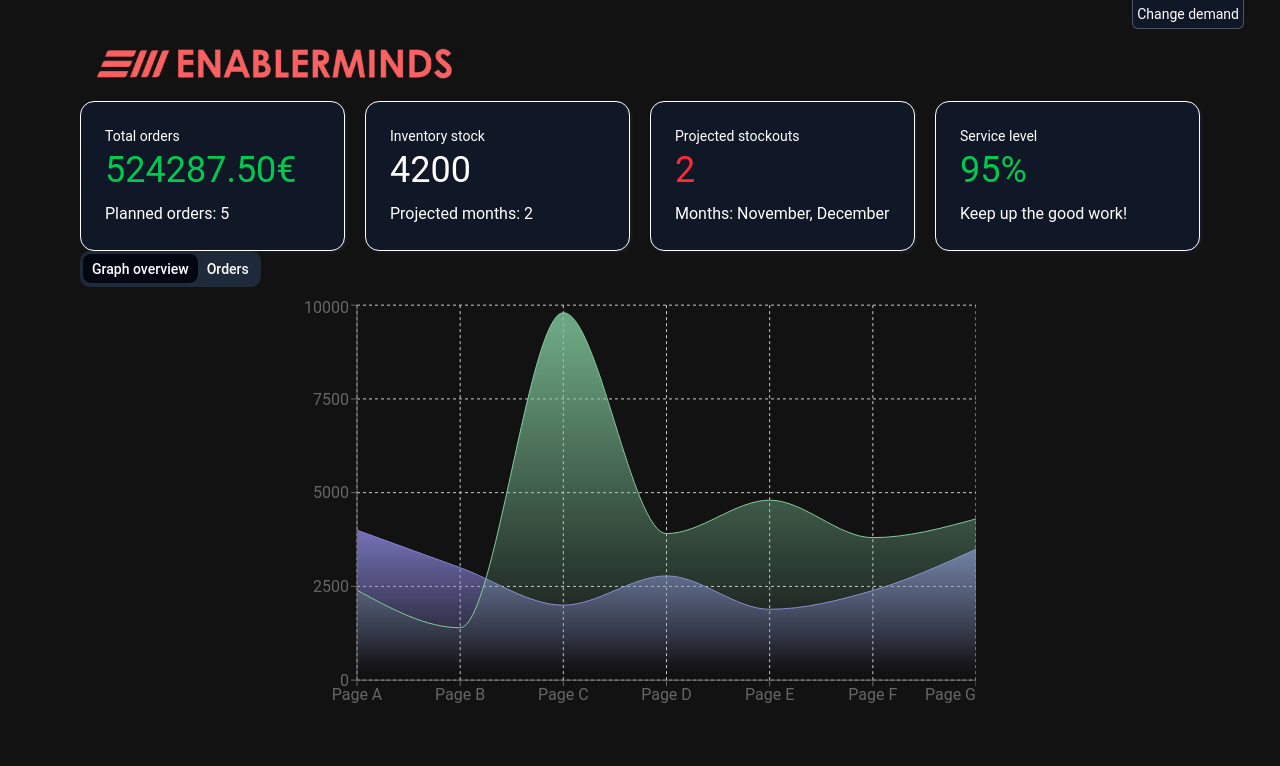
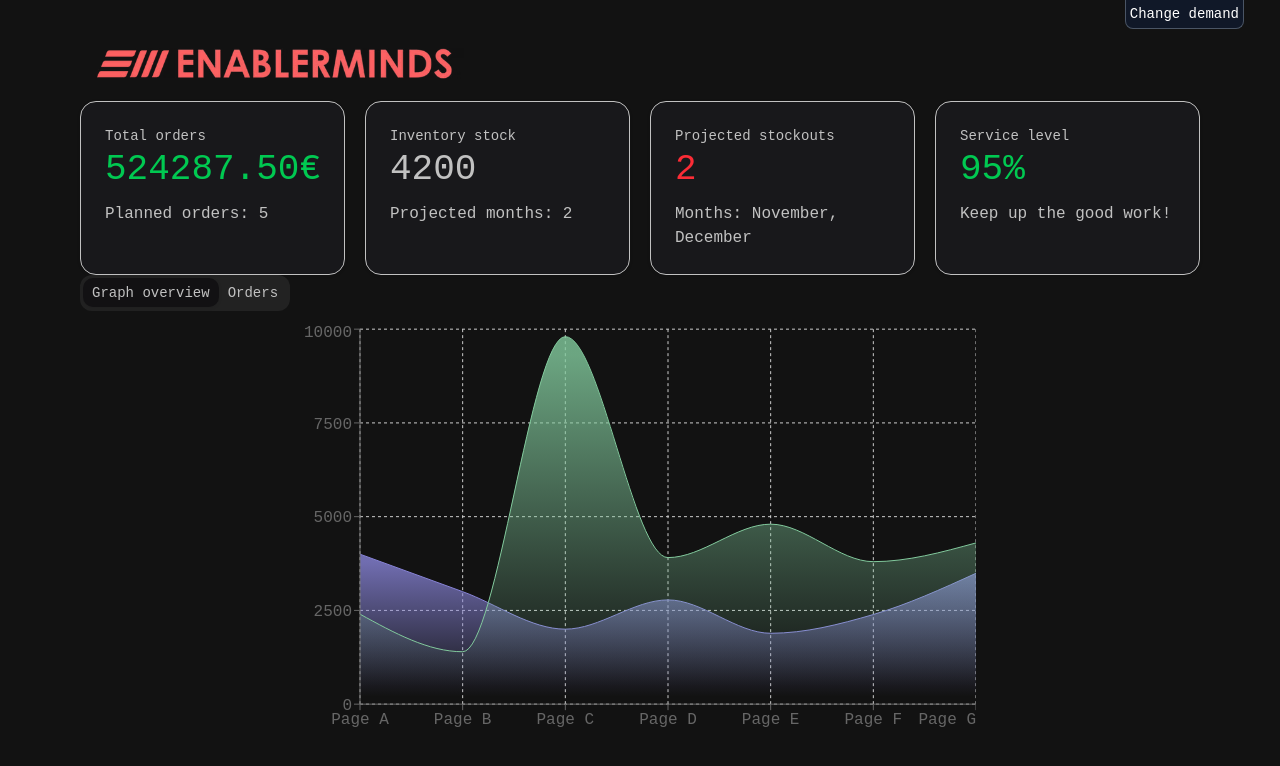
Before and after one commit to gmArsenopoulos/enabler-minds, a Next.js app: page / in a window 1280 px wide. Shown: the top 766 px of the page. Built offline with nearby package versions, Linux system fonts and the light colour scheme.

Commit message:
added theme

```diff
--- a/app/globals.css
+++ b/app/globals.css
@@ -4,110 +4,110 @@
 @custom-variant dark (&:is(.dark *));
 :root {
   --background: oklch(1.0000 0 0);
-  --foreground: oklch(0.1300 0.0280 261.6920);
+  --foreground: oklch(0.2101 0.0318 264.6645);
   --card: oklch(1.0000 0 0);
-  --card-foreground: oklch(0 0 0);
+  --card-foreground: oklch(0.2101 0.0318 264.6645);
   --popover: oklch(1.0000 0 0);
-  --popover-foreground: oklch(0.1300 0.0280 261.6920);
-  --primary: oklch(0.7017 0.1895 23.3274);
+  --popover-foreground: oklch(0.2101 0.0318 264.6645);
+  --primary: oklch(0.6716 0.1368 48.5130);
   --primary-foreground: oklch(1.0000 0 0);
-  --secondary: oklch(0.7017 0.1895 23.3274);
+  --secondary: oklch(0.5360 0.0398 196.0280);
   --secondary-foreground: oklch(1.0000 0 0);
-  --muted: oklch(0.9670 0.0030 264.5420);
-  --muted-foreground: oklch(0 0 0);
-  --accent: oklch(0.9670 0.0030 264.5420);
-  --accent-foreground: oklch(0.1300 0.0280 261.6920);
-  --destructive: oklch(0.7017 0.1895 23.3274);
-  --destructive-foreground: oklch(1.0000 0 0);
-  --border: oklch(0.8720 0.0100 258.3380);
-  --input: oklch(0.9280 0.0060 264.5310);
-  --ring: oklch(0.8720 0.0100 258.3380);
-  --chart-1: oklch(0.6056 0.2189 292.7172);
-  --chart-2: oklch(0.5413 0.2466 293.0090);
-  --chart-3: oklch(0.4907 0.2412 292.5809);
-  --chart-4: oklch(0.4320 0.2106 292.7591);
-  --chart-5: oklch(0.3796 0.1783 293.7446);
-  --sidebar: oklch(0.9670 0.0030 264.5420);
-  --sidebar-foreground: oklch(0 0 0);
-  --sidebar-primary: oklch(0.6280 0.2577 29.2339);
+  --muted: oklch(0.9670 0.0029 264.5419);
+  --muted-foreground: oklch(0.5510 0.0234 264.3637);
+  --accent: oklch(0.9491 0 0);
+  --accent-foreground: oklch(0.2101 0.0318 264.6645);
+  --destructive: oklch(0.6368 0.2078 25.3313);
+  --destructive-foreground: oklch(0.9851 0 0);
+  --border: oklch(0.9276 0.0058 264.5313);
+  --input: oklch(0.9276 0.0058 264.5313);
+  --ring: oklch(0.6716 0.1368 48.5130);
+  --chart-1: oklch(0.5940 0.0443 196.0233);
+  --chart-2: oklch(0.7214 0.1337 49.9802);
+  --chart-3: oklch(0.8721 0.0864 68.5474);
+  --chart-4: oklch(0.6268 0 0);
+  --chart-5: oklch(0.6830 0 0);
+  --sidebar: oklch(0.9670 0.0029 264.5419);
+  --sidebar-foreground: oklch(0.2101 0.0318 264.6645);
+  --sidebar-primary: oklch(0.6716 0.1368 48.5130);
   --sidebar-primary-foreground: oklch(1.0000 0 0);
-  --sidebar-accent: oklch(0.7017 0.1895 23.3274);
-  --sidebar-accent-foreground: oklch(1.0000 0 0);
-  --sidebar-border: oklch(0.8720 0.0100 258.3380);
-  --sidebar-ring: oklch(0.8720 0.0100 258.3380);
-  --font-sans: Roboto, sans-serif;
-  --font-serif: Playfair Display, serif;
-  --font-mono: Fira Code, monospace;
-  --radius: 0.625rem;
-  --shadow-x: 2px;
-  --shadow-y: 2px;
+  --sidebar-accent: oklch(1.0000 0 0);
+  --sidebar-accent-foreground: oklch(0.2101 0.0318 264.6645);
+  --sidebar-border: oklch(0.9276 0.0058 264.5313);
+  --sidebar-ring: oklch(0.6716 0.1368 48.5130);
+  --font-sans: Geist Mono, ui-monospace, monospace;
+  --font-serif: serif;
+  --font-mono: JetBrains Mono, monospace;
+  --radius: 0.75rem;
+  --shadow-x: 0px;
+  --shadow-y: 1px;
   --shadow-blur: 4px;
   --shadow-spread: 0px;
-  --shadow-opacity: 0.2;
-  --shadow-color: #FF6464;
-  --shadow-2xs: 2px 2px 4px 0px hsl(0 100% 69.6078% / 0.10);
-  --shadow-xs: 2px 2px 4px 0px hsl(0 100% 69.6078% / 0.10);
-  --shadow-sm: 2px 2px 4px 0px hsl(0 100% 69.6078% / 0.20), 2px 1px 2px -1px hsl(0 100% 69.6078% / 0.20);
-  --shadow: 2px 2px 4px 0px hsl(0 100% 69.6078% / 0.20), 2px 1px 2px -1px hsl(0 100% 69.6078% / 0.20);
-  --shadow-md: 2px 2px 4px 0px hsl(0 100% 69.6078% / 0.20), 2px 2px 4px -1px hsl(0 100% 69.6078% / 0.20);
-  --shadow-lg: 2px 2px 4px 0px hsl(0 100% 69.6078% / 0.20), 2px 4px 6px -1px hsl(0 100% 69.6078% / 0.20);
-  --shadow-xl: 2px 2px 4px 0px hsl(0 100% 69.6078% / 0.20), 2px 8px 10px -1px hsl(0 100% 69.6078% / 0.20);
-  --shadow-2xl: 2px 2px 4px 0px hsl(0 100% 69.6078% / 0.50);
-  --tracking-normal: 0em;
+  --shadow-opacity: 0.05;
+  --shadow-color: #000000;
+  --shadow-2xs: 0px 1px 4px 0px hsl(0 0% 0% / 0.03);
+  --shadow-xs: 0px 1px 4px 0px hsl(0 0% 0% / 0.03);
+  --shadow-sm: 0px 1px 4px 0px hsl(0 0% 0% / 0.05), 0px 1px 2px -1px hsl(0 0% 0% / 0.05);
+  --shadow: 0px 1px 4px 0px hsl(0 0% 0% / 0.05), 0px 1px 2px -1px hsl(0 0% 0% / 0.05);
+  --shadow-md: 0px 1px 4px 0px hsl(0 0% 0% / 0.05), 0px 2px 4px -1px hsl(0 0% 0% / 0.05);
+  --shadow-lg: 0px 1px 4px 0px hsl(0 0% 0% / 0.05), 0px 4px 6px -1px hsl(0 0% 0% / 0.05);
+  --shadow-xl: 0px 1px 4px 0px hsl(0 0% 0% / 0.05), 0px 8px 10px -1px hsl(0 0% 0% / 0.05);
+  --shadow-2xl: 0px 1px 4px 0px hsl(0 0% 0% / 0.13);
+  --tracking-normal: 0rem;
   --spacing: 0.25rem;
 }
 
 .dark {
-  --background: oklch(0.1300 0.0280 261.6920);
-  --foreground: oklch(1.0000 0 0);
-  --card: oklch(0.2100 0.0340 264.6650);
-  --card-foreground: oklch(1.0000 0 0);
-  --popover: oklch(0.2100 0.0340 264.6650);
-  --popover-foreground: oklch(0.4460 0.0300 256.8020);
-  --primary: oklch(0.1300 0.0280 261.6920);
-  --primary-foreground: oklch(1.0000 0 0);
-  --secondary: oklch(0.2780 0.0330 256.8480);
-  --secondary-foreground: oklch(1.0000 0 0);
-  --muted: oklch(0.2780 0.0330 256.8480);
-  --muted-foreground: oklch(1.0000 0 0);
-  --accent: oklch(0.2780 0.0330 256.8480);
-  --accent-foreground: oklch(0.9299 0.0334 272.7879);
-  --destructive: oklch(0.6280 0.2577 29.2339);
-  --destructive-foreground: oklch(1.0000 0 0);
-  --border: oklch(0.4460 0.0300 256.8020);
-  --input: oklch(0.4460 0.0300 256.8020);
-  --ring: oklch(0.4460 0.0300 256.8020);
-  --chart-1: oklch(0.7090 0.1592 293.5412);
-  --chart-2: oklch(0.6056 0.2189 292.7172);
-  --chart-3: oklch(0.5413 0.2466 293.0090);
-  --chart-4: oklch(0.4907 0.2412 292.5809);
-  --chart-5: oklch(0.4320 0.2106 292.7591);
-  --sidebar: oklch(0.2100 0.0340 264.6650);
-  --sidebar-foreground: oklch(1.0000 0 0);
-  --sidebar-primary: oklch(1.0000 0 0);
-  --sidebar-primary-foreground: oklch(0.6280 0.2577 29.2339);
-  --sidebar-accent: oklch(0.3730 0.0340 259.7330);
-  --sidebar-accent-foreground: oklch(1.0000 0 0);
-  --sidebar-border: oklch(0.4460 0.0300 256.8020);
-  --sidebar-ring: oklch(0.4460 0.0300 256.8020);
-  --font-sans: Roboto, sans-serif;
-  --font-serif: Playfair Display, serif;
-  --font-mono: Fira Code, monospace;
-  --radius: 0.625rem;
-  --shadow-x: 2px;
-  --shadow-y: 2px;
+  --background: oklch(0.1797 0.0043 308.1928);
+  --foreground: oklch(0.8109 0 0);
+  --card: oklch(0.2100 0.0060 285.8850);
+  --card-foreground: oklch(0.8109 0 0);
+  --popover: oklch(0.1797 0.0043 308.1928);
+  --popover-foreground: oklch(0.8109 0 0);
+  --primary: oklch(0.6959 0.1898 23.4103);
+  --primary-foreground: oklch(0.1797 0.0043 308.1928);
+  --secondary: oklch(0.5940 0.0443 196.0233);
+  --secondary-foreground: oklch(0.1797 0.0043 308.1928);
+  --muted: oklch(0.2520 0 0);
+  --muted-foreground: oklch(0.6268 0 0);
+  --accent: oklch(0.3211 0 0);
+  --accent-foreground: oklch(0.8109 0 0);
+  --destructive: oklch(0.5940 0.0443 196.0233);
+  --destructive-foreground: oklch(0.1797 0.0043 308.1928);
+  --border: oklch(0.2520 0 0);
+  --input: oklch(0.2520 0 0);
+  --ring: oklch(0.6959 0.1898 23.4103);
+  --chart-1: oklch(0.5940 0.0443 196.0233);
+  --chart-2: oklch(0.6959 0.1898 23.4103);
+  --chart-3: oklch(0.8721 0.0864 68.5474);
+  --chart-4: oklch(0.6268 0 0);
+  --chart-5: oklch(0.6830 0 0);
+  --sidebar: oklch(0.1822 0 0);
+  --sidebar-foreground: oklch(0.8109 0 0);
+  --sidebar-primary: oklch(0.6959 0.1898 23.4103);
+  --sidebar-primary-foreground: oklch(0.1797 0.0043 308.1928);
+  --sidebar-accent: oklch(0.3211 0 0);
+  --sidebar-accent-foreground: oklch(0.8109 0 0);
+  --sidebar-border: oklch(0.2520 0 0);
+  --sidebar-ring: oklch(0.6959 0.1898 23.4103);
+  --font-sans: Geist Mono, ui-monospace, monospace;
+  --font-serif: serif;
+  --font-mono: JetBrains Mono, monospace;
+  --radius: 0.75rem;
+  --shadow-x: 0px;
+  --shadow-y: 1px;
   --shadow-blur: 4px;
   --shadow-spread: 0px;
-  --shadow-opacity: 0.2;
-  --shadow-color: oklch(0.373 0.034 259.733);
-  --shadow-2xs: 2px 2px 4px 0px hsl(216.9394 21.1050% 26.8119% / 0.10);
-  --shadow-xs: 2px 2px 4px 0px hsl(216.9394 21.1050% 26.8119% / 0.10);
-  --shadow-sm: 2px 2px 4px 0px hsl(216.9394 21.1050% 26.8119% / 0.20), 2px 1px 2px -1px hsl(216.9394 21.1050% 26.8119% / 0.20);
-  --shadow: 2px 2px 4px 0px hsl(216.9394 21.1050% 26.8119% / 0.20), 2px 1px 2px -1px hsl(216.9394 21.1050% 26.8119% / 0.20);
-  --shadow-md: 2px 2px 4px 0px hsl(216.9394 21.1050% 26.8119% / 0.20), 2px 2px 4px -1px hsl(216.9394 21.1050% 26.8119% / 0.20);
-  --shadow-lg: 2px 2px 4px 0px hsl(216.9394 21.1050% 26.8119% / 0.20), 2px 4px 6px -1px hsl(216.9394 21.1050% 26.8119% / 0.20);
-  --shadow-xl: 2px 2px 4px 0px hsl(216.9394 21.1050% 26.8119% / 0.20), 2px 8px 10px -1px hsl(216.9394 21.1050% 26.8119% / 0.20);
-  --shadow-2xl: 2px 2px 4px 0px hsl(216.9394 21.1050% 26.8119% / 0.50);
+  --shadow-opacity: 0.05;
+  --shadow-color: #000000;
+  --shadow-2xs: 0px 1px 4px 0px hsl(0 0% 0% / 0.03);
+  --shadow-xs: 0px 1px 4px 0px hsl(0 0% 0% / 0.03);
+  --shadow-sm: 0px 1px 4px 0px hsl(0 0% 0% / 0.05), 0px 1px 2px -1px hsl(0 0% 0% / 0.05);
+  --shadow: 0px 1px 4px 0px hsl(0 0% 0% / 0.05), 0px 1px 2px -1px hsl(0 0% 0% / 0.05);
+  --shadow-md: 0px 1px 4px 0px hsl(0 0% 0% / 0.05), 0px 2px 4px -1px hsl(0 0% 0% / 0.05);
+  --shadow-lg: 0px 1px 4px 0px hsl(0 0% 0% / 0.05), 0px 4px 6px -1px hsl(0 0% 0% / 0.05);
+  --shadow-xl: 0px 1px 4px 0px hsl(0 0% 0% / 0.05), 0px 8px 10px -1px hsl(0 0% 0% / 0.05);
+  --shadow-2xl: 0px 1px 4px 0px hsl(0 0% 0% / 0.13);
 }
 
 @theme inline {
@@ -161,4 +161,15 @@
   --shadow-lg: var(--shadow-lg);
   --shadow-xl: var(--shadow-xl);
   --shadow-2xl: var(--shadow-2xl);
+
+  --tracking-tighter: calc(var(--tracking-normal) - 0.05em);
+  --tracking-tight: calc(var(--tracking-normal) - 0.025em);
+  --tracking-normal: var(--tracking-normal);
+  --tracking-wide: calc(var(--tracking-normal) + 0.025em);
+  --tracking-wider: calc(var(--tracking-normal) + 0.05em);
+  --tracking-widest: calc(var(--tracking-normal) + 0.1em);
 }
+
+body {
+  letter-spacing: var(--tracking-normal);
+}
```
